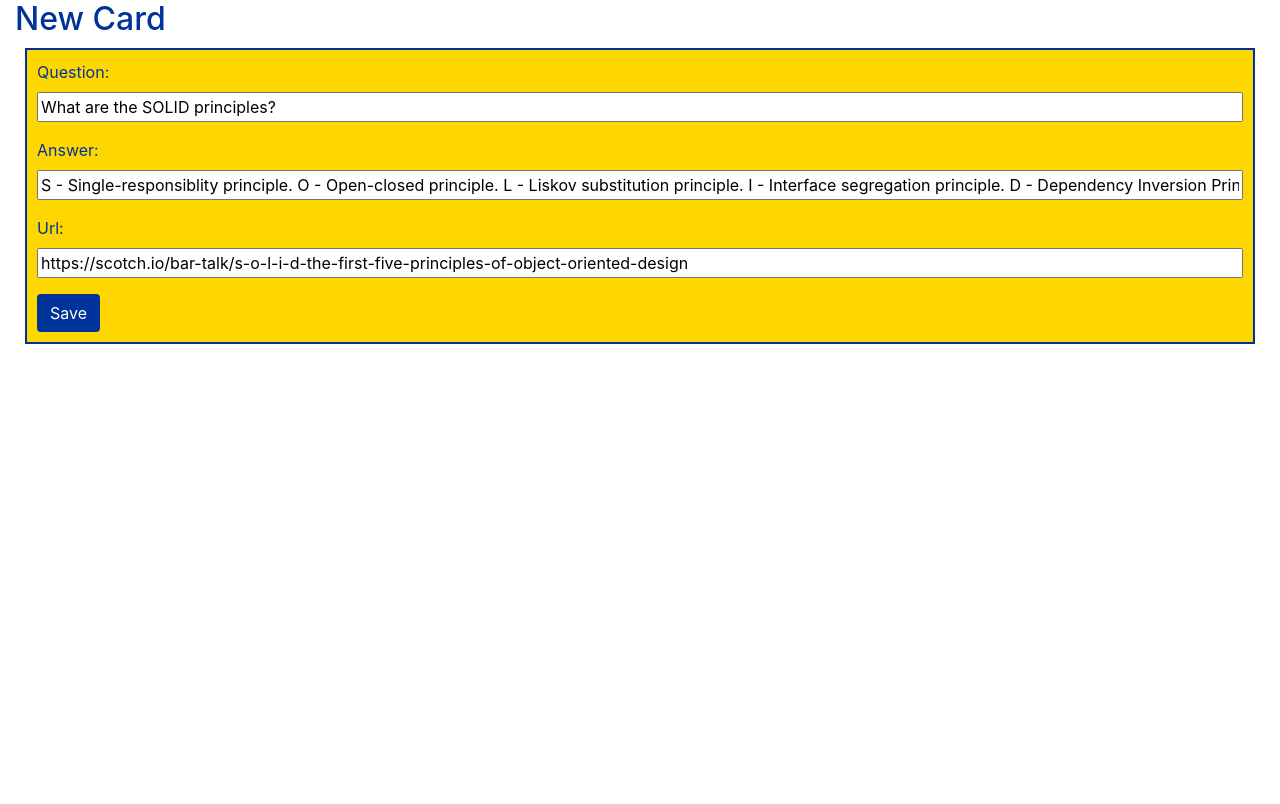
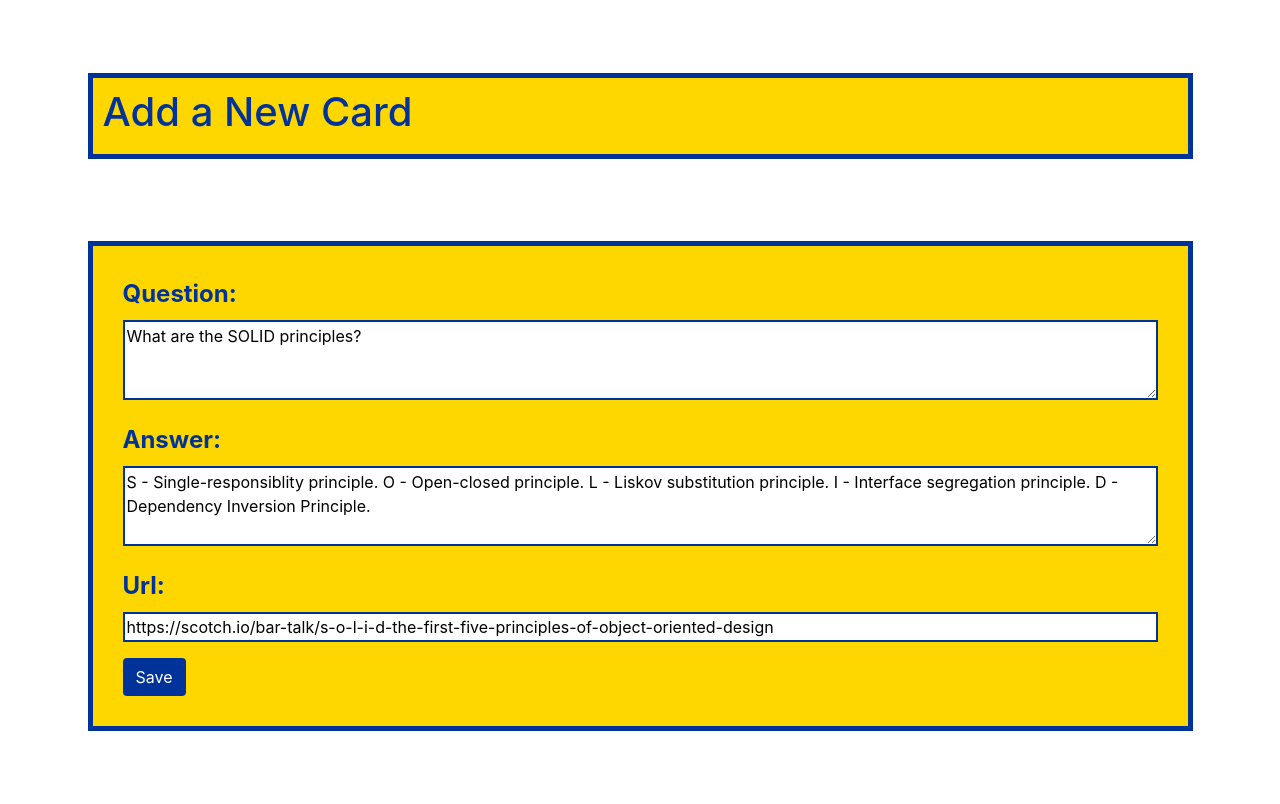
Before and after one commit to chrishaining/django_quiz, a Django app: page /cards/card/1/update/ in a window 1280 px wide. Shown: the part 56-860 px from the top of the page. Before the commit the page ends 400 px from the top, so only its background shows below. Run offline with Django 3.2, Linux system fonts and the light colour scheme; data comes from the database, SQL or seed files in the repository; some libraries are stand-ins or nearby versions.

Commit message:
changes form styling

```diff
--- a/quiz/cards/models.py
+++ b/quiz/cards/models.py
@@ -2,8 +2,8 @@ from django.db import models
 
 # Create your models here.
 class Card(models.Model):
-    question = models.CharField(max_length=255)
-    answer = models.CharField(max_length=255)
+    question = models.TextField()
+    answer = models.TextField()
     url = models.URLField(max_length=250, blank=True)
 
     def __str__(self):
@@ -17,7 +17,7 @@ class Card(models.Model):
     # could have a separate type of card for multiple choice
 
 class MultipleChoiceCard(models.Model):
-    question = models.CharField(max_length=255)
+    question = models.TextField()
 
     A = 'A'
     B = 'B'
--- a/quiz/static/css/style.css
+++ b/quiz/static/css/style.css
@@ -8,7 +8,9 @@ body {
 
 .col {
     border: solid 5px #003399;
-    background-color: #ffd700
+    background-color: #ffd700;
+    padding: 10px;
+    margin: 10px;
 }
 
 .header {
@@ -16,7 +18,9 @@ body {
 }
 
 .table {
-    border: solid 5px #003399
+    border: solid 5px #003399;
+    padding: 10px;
+    margin: 10px;
 }
 
 td {
@@ -93,11 +97,24 @@ button.close.hover {
 
 form {
     background-color: #ffd700;
-    border: solid 2px #003399;
     padding: 10px;
     margin: 10px;
 }
 
+textarea {
+    /* width: 100%; */
+    border: solid 2px #003399;
+    width: 100%;
+    height: 80px;
+}
+
 input {
+    /* width: 100%; */
+    border: solid 2px #003399;
     width: 100%;
 }
+
+label {
+    font-weight: bold;
+    font-size: 1.5em
+}
--- a/quiz/templates/cards/card_form.html
+++ b/quiz/templates/cards/card_form.html
@@ -2,7 +2,13 @@
 
 {% block content %}
 <div class="container-fluid">
-  <h2>New Card</h2>
+  <div class="row">
+    <div class="col">
+      <h1>Add a New Card</h1>
+    </div>
+  </div>
+  <div class="row">
+    <div class="col">
       <form method="POST" class="cards-form">
         {% csrf_token %}
         <div class="form-group">
@@ -11,4 +17,6 @@
         <button type="submit" class="save btn btn-default">Save</button>
       </form>
     </div>
+  </div>
+</div>
 {% endblock %}
```
Also changed, not shown: quiz/cards/migrations/0005_auto_20200208_1801.py (added). Lines whose indentation alone changed are shown as unchanged.
